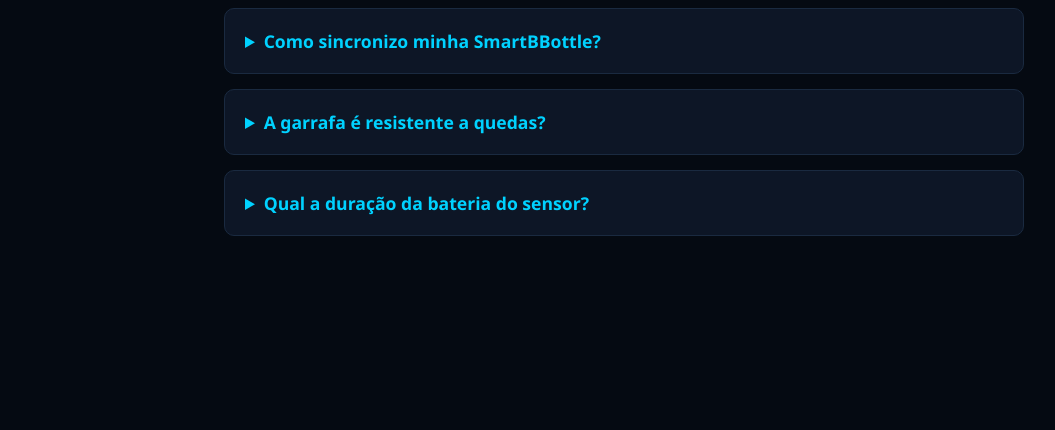
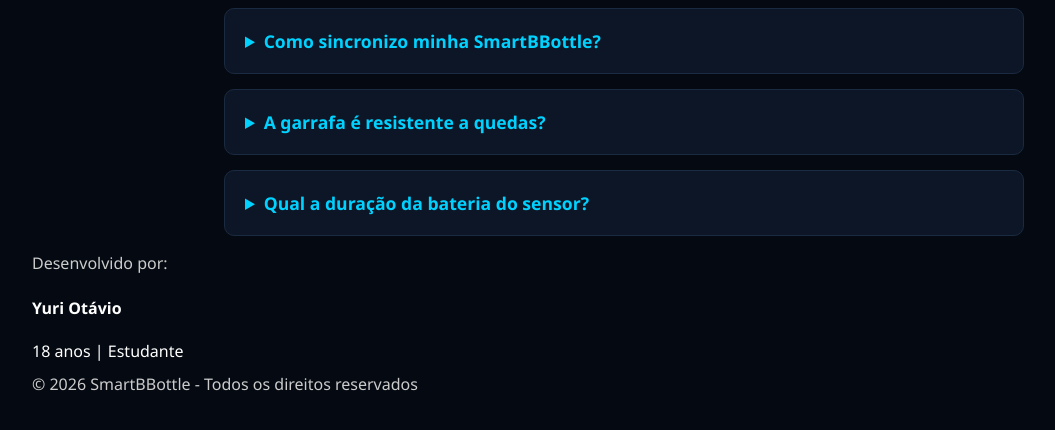
Before and after one commit to Klaywer2019/SmartBBottle, a plain HTML site: page ajuda.html in a window 1280 px wide. Shown: the part 134-564 px from the top of the page, without its empty margins (16-1071 px from the left). Drawn offline with Linux system fonts and the light colour scheme.

Commit message:
Atualizar o ajuda.html

```diff
--- a/ajuda.html
+++ b/ajuda.html
@@ -29,5 +29,17 @@
             <p>A bateria dura em média 15 dias e o carregamento completo leva apenas 2 horas via USB-C.</p>
         </details>
     </div>
+
+    <footer class="rodape-creditos">
+        <div class="bloco-autor">
+            <p>Desenvolvido por:</p>
+            <h4 class="nome-autor">Yuri Otávio</h4>
+            <span class="info-autor">18 anos | Estudante</span>
+        </div>
+        <p class="direitos">© 2026 SmartBBottle - Todos os direitos reservados</p>
+    </footer>
+
+
+
 </body>
 </html>
```
